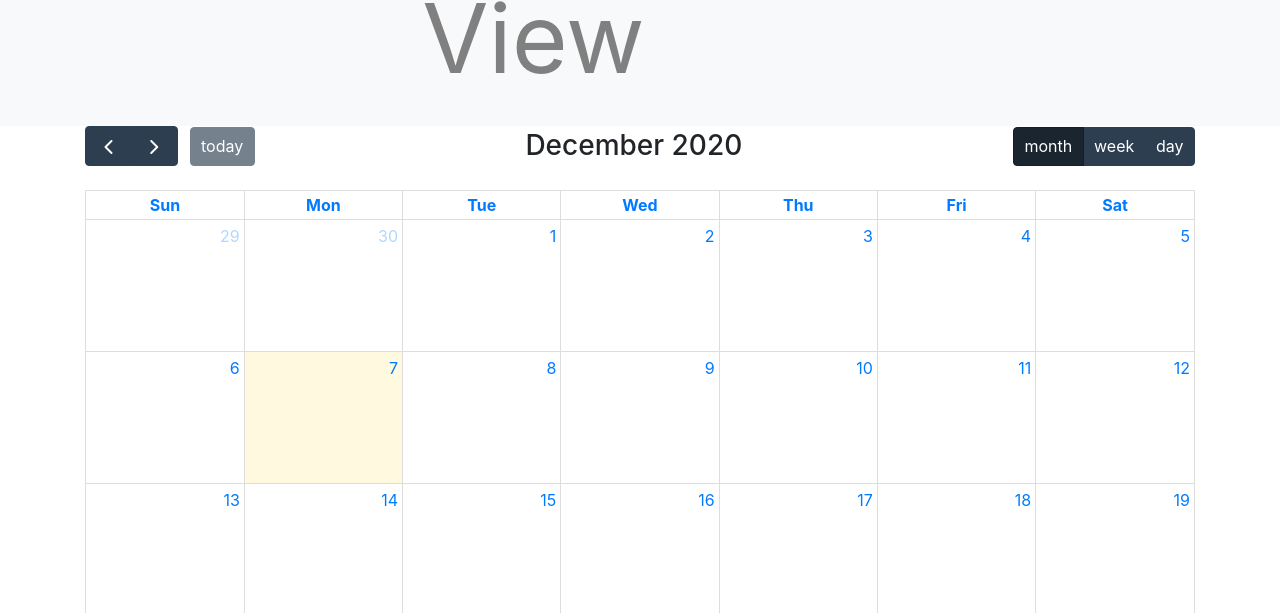
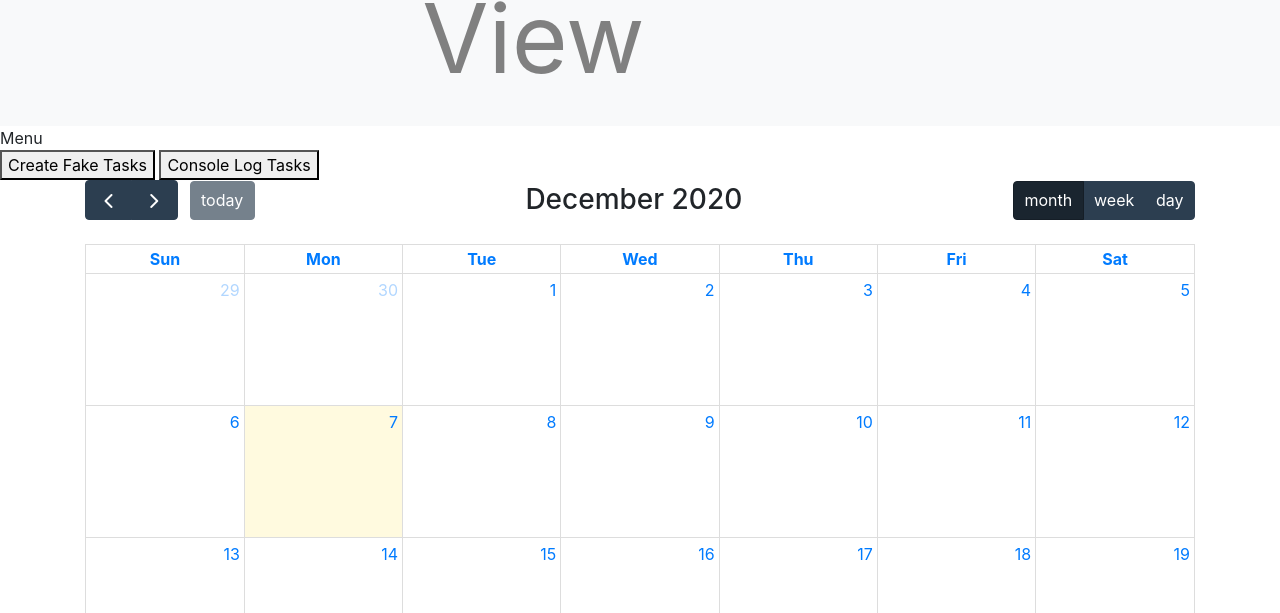
Before and after one commit to terence1988/TandHippee, a plain HTML site: page index.html in a window 1280 px wide. Shown: the part 178-791 px from the top of the page. Drawn offline with nearby package versions, Linux system fonts and the light colour scheme.

Commit message:
Put button back for testing

```diff
--- a/index.html
+++ b/index.html
@@ -34,9 +34,9 @@
 			</div>
 		</header>
 		<!--body part-->
-		<!--<section classname="menu">Menu</section>
-    <button id="addEventButton">Create New Task</button>
-    <button id="readEventButton">Console Log Events</button>-->
+		<section classname="menu">Menu</section>
+    <button id="addEventButton">Create Fake Tasks</button>
+    <button id="readEventButton">Console Log Tasks</button>
 		<section id="calendar" class="container"></section>
   </body>
   <script src="./js/showform.js"></script>
--- a/js/fullcalendar.js
+++ b/js/fullcalendar.js
@@ -4,7 +4,7 @@ document.addEventListener("DOMContentLoaded", function () {
 		initialView: "dayGridMonth",
 	});
 
-	// Convert all data from local St
+	// Convert all data from local Store
 	function allStorage() {
 		var values = [],
 			keys = Object.keys(localStorage),
```
